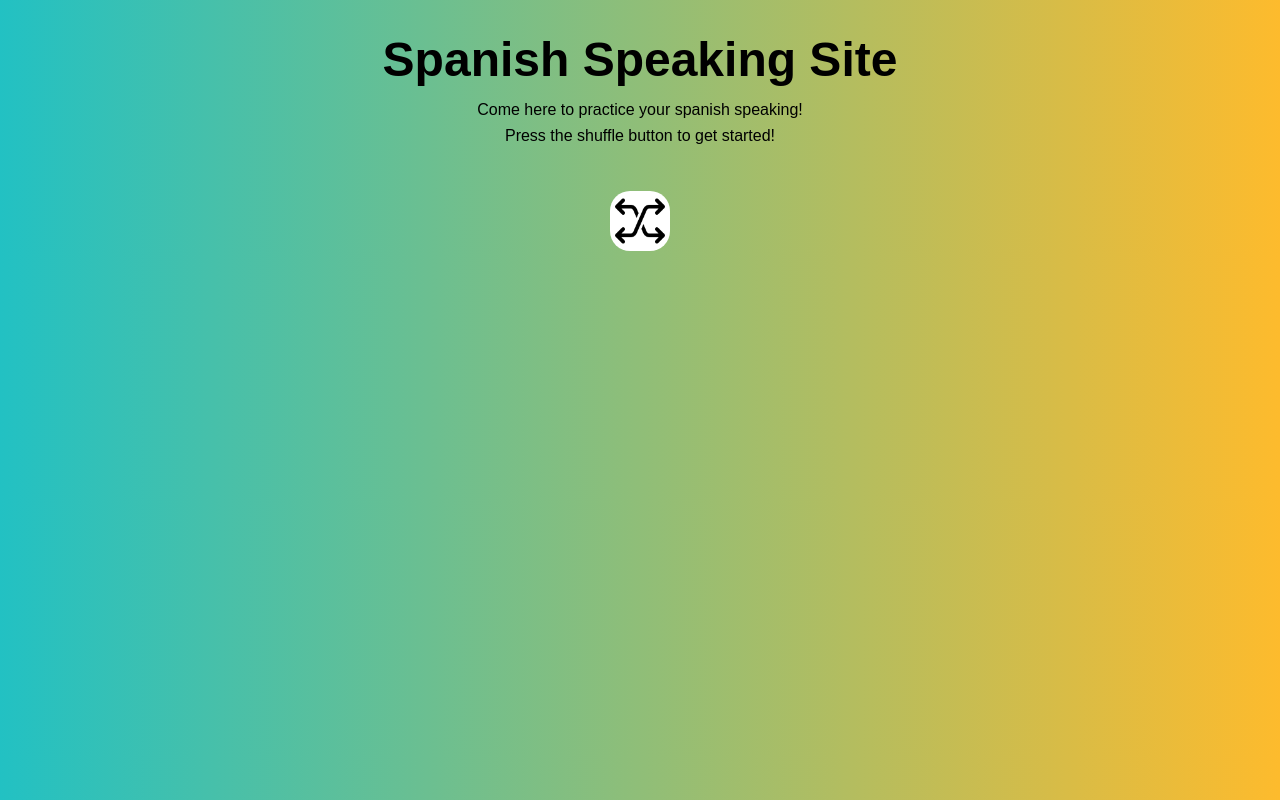
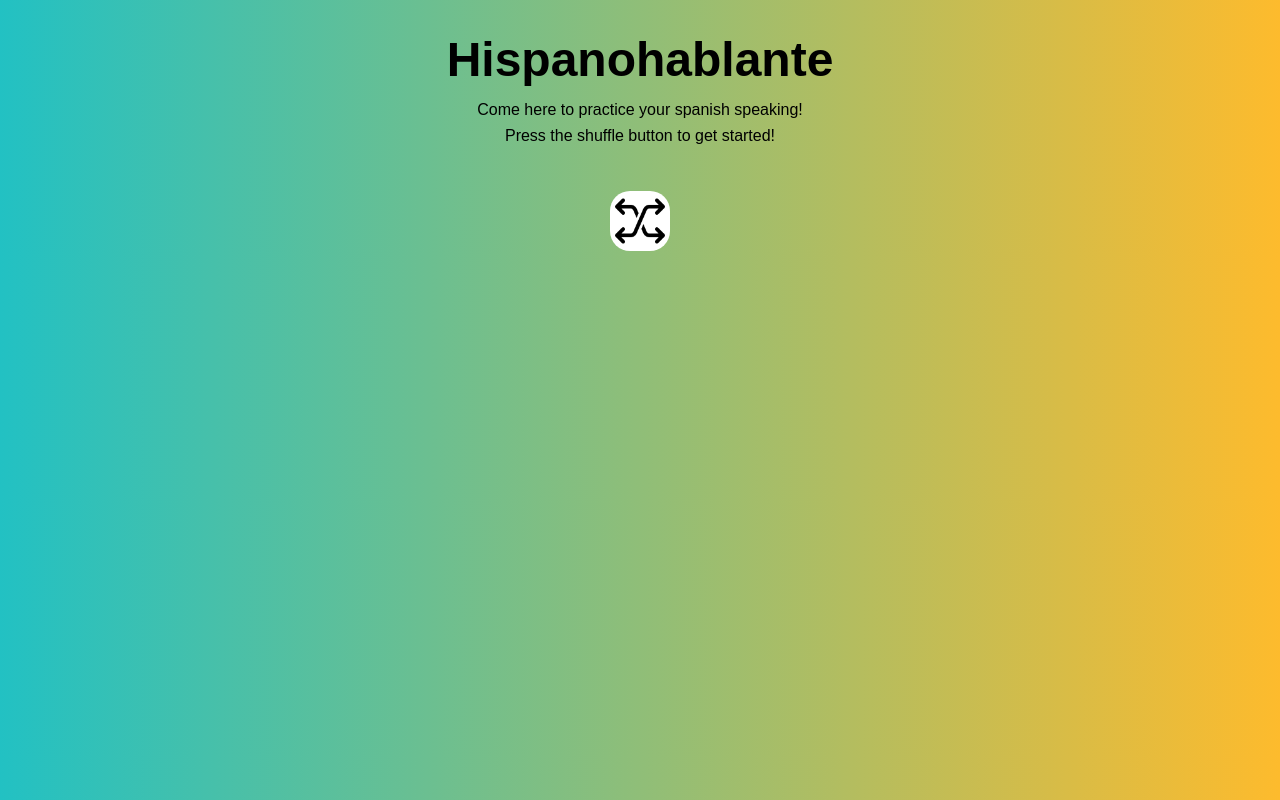
Before and after one commit to icoez/Hispanohablante, a plain HTML site: page index.html in a window 1280 px wide. Drawn offline with nearby package versions, Linux system fonts and the light colour scheme; a web font is replaced by a local one.

Commit message:
Update index.html

```diff
--- a/index.html
+++ b/index.html
@@ -5,17 +5,18 @@
   <meta charset="UTF-8">
   <meta http-equiv="X-UA-Compatible" content="IE=edge">
   <meta name="viewport" content="width=device-width, initial-scale=1.0">
-  <title>Spanish Speaking Site</title>
+  <title>Hispanohablante</title>
   <link rel="stylesheet" href="styles.css">
   <link rel="preconnect" href="https://fonts.googleapis.com">
   <link rel="preconnect" href="https://fonts.gstatic.com" crossorigin>
   <link href="https://fonts.googleapis.com/css2?family=Anek+Bangla:wght@300;400;500;600;700&display=swap"
     rel="stylesheet">
+  <link rel="icon" href="./assets/favicon.ico">
 </head>
 
 <body>
   <div class="title-container">
-    <h1 class="title">Spanish Speaking Site</h1>
+    <h1 class="title">Hispanohablante</h1>
     <p class="subtitle">Come here to practice your spanish speaking!</p>
     <p class="subtitle">Press the shuffle button to get started!</p>
   </div>
```
